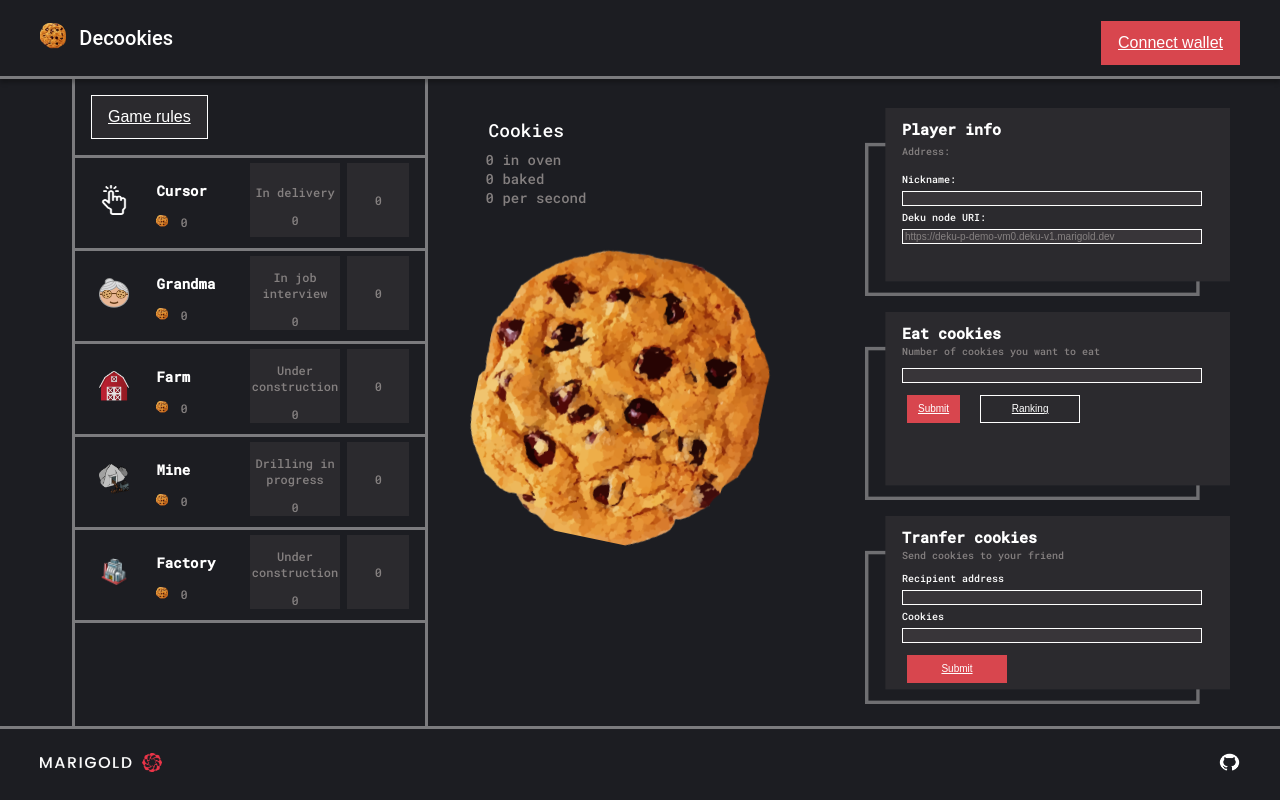
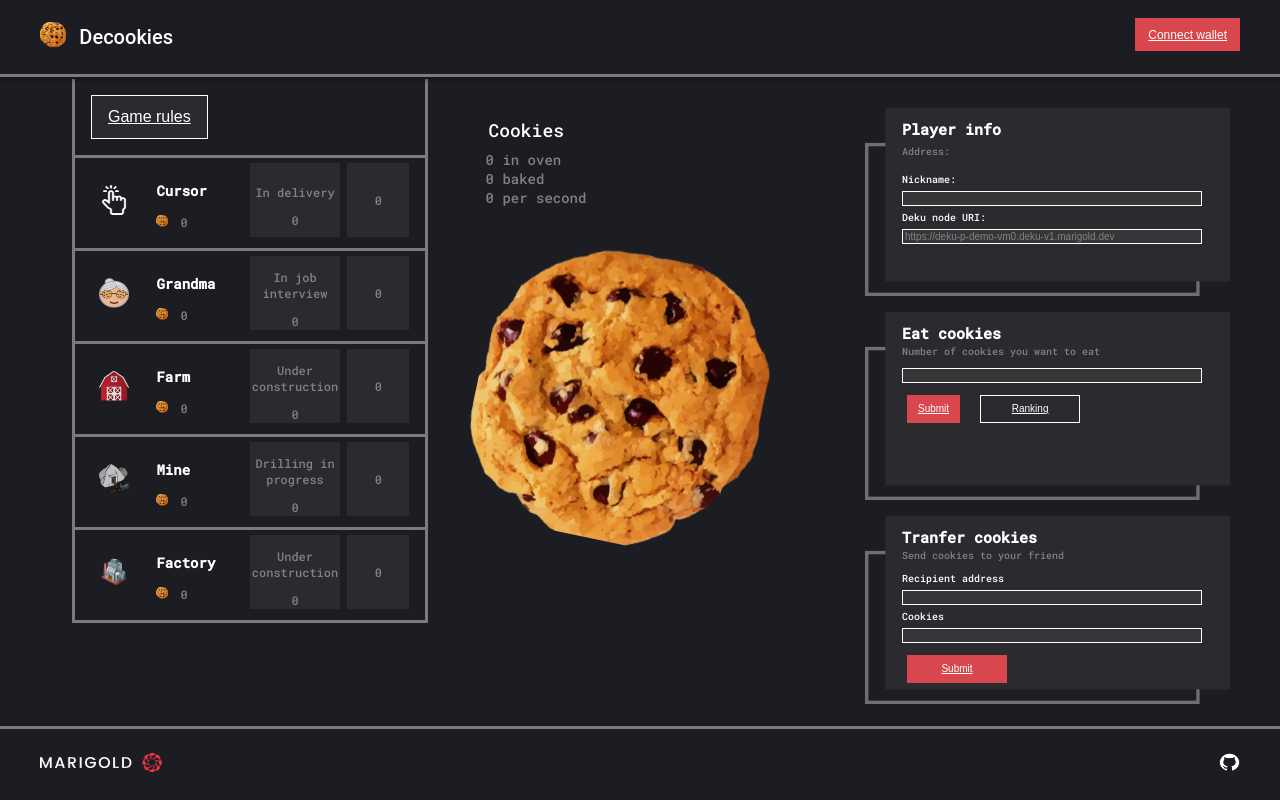
Before and after one commit to marigold-dev/decookies, a React app: page / in a window 1280 px wide. Shown: the top 800 px of the page. Built offline with nearby package versions, Linux system fonts and the light colour scheme.

Commit message:
Fix big screen issue

```diff
--- a/src/App.css
+++ b/src/App.css
@@ -2,6 +2,7 @@
 body {
   margin-top: 100px;
   background: #1C1D22;
+  overflow-x: hidden;
 
 
 }
--- a/src/components/footer.tsx
+++ b/src/components/footer.tsx
@@ -3,16 +3,15 @@ import marigold from '../../resources/images/marigold-logo.png';
 import github from '../../resources/images/github-logo.png';
 
 const FooterContainer = styled.div `
-    position: absolute;
+    border-top: 3px solid #7B7B7E;
     right: 0;
-    bottom: 0;
+    width: 100%;
+    position: fixed;
     left: 0;
-    border-top: 3px solid #7B7B7E;
-    box-shadow: 0px 4px 4px rgba(0, 0, 0, 0.25);
+    bottom:0;
     background:${props =>props.theme.palette.primary.main};
     display:flex;
     justify-content:space-between;
-
 
 a {
     text-decoration: none;
--- a/src/components/game/container.ts
+++ b/src/components/game/gameContainer.ts
@@ -72,21 +72,13 @@ const GameContainer = styled.div`
         margin: -1.3em 0px -3em 4em;
         border-right: 3px solid #7B7B7E;
         border-left: 3px solid #7B7B7E;
+        height: fit-content;
         .container {
             display:block;
             padding: 1em 1em;
         }
       }
     }
-  }
-  @media (min-width: 1450px) {
-  &.container {
-    section {
-      &.left {
-        height: fit-content;
-      }
-    }
-  }
   }
   @keyframes animate {
     0% {
--- a/src/components/game/headerButton.ts
+++ b/src/components/game/headerButton.ts
@@ -1,20 +1,23 @@
 import styled from "styled-components";
 const HeaderButton = styled.div`
     position: absolute;
-    top: 21px;
-    right: 40px;
+    top: 18px;
+    right: 35px;
     @media (min-width: 1209px) {
+        top: 18px;
+        right: 40px;
         button {
             &.mobileButton {
             display:none;
-            background: none;
             border: 0;
             color: inherit;
+            height:30px;
             }
         }
         button {
             &.desktopButton {
-         display:block;
+            display:block;
+            font-size:12px;
         }
 }
     }
--- a/src/components/header.tsx
+++ b/src/components/header.tsx
@@ -8,13 +8,16 @@ align-items: center;
 justify-content: left;
 top: 0;
 left: 0;
-width: 100%;
+width: 103%;
 position: absolute;
 border-bottom: 3px solid #7B7B7E;
 box-shadow: 0px 4px 4px rgba(0, 0, 0, 0.25);
 font-family: "Roboto";
 font-weight: 500;
-height: 76px;
+height: 65px;
+@media (min-width: 1209px) {
+    height: 74px;
+}
 
 p {
     color:${props =>props.theme.palette.common.white};
--- a/src/components/modal.ts
+++ b/src/components/modal.ts
@@ -26,7 +26,7 @@ const Modal = styled.div`
     display: none;
     background: rgba(0, 0, 0, 0.6);
     position: fixed;
-    top: 83px;
+    top: 73px;
     left: 0;
     right: 0;
     bottom: 0;
--- a/src/pages/game.tsx
+++ b/src/pages/game.tsx
@@ -58,7 +58,7 @@ import { getKeyPair, stringToHex } from "../store/utils";
 import { leaderBoard } from "../store/vmTypes";
 import Button from "../components/buttons/button";
 import HeaderButton from "../components/game/headerButton";
-import GameContainer from "../components/game/container";
+import GameContainer from "../components/game/gameContainer";
 import Item from "../components/game/item";
 import Line from "../components/game/line";
 import GameButton from "../components/game/gameButton";
```
Also changed, not shown: src/App.tsx (indentation only).
